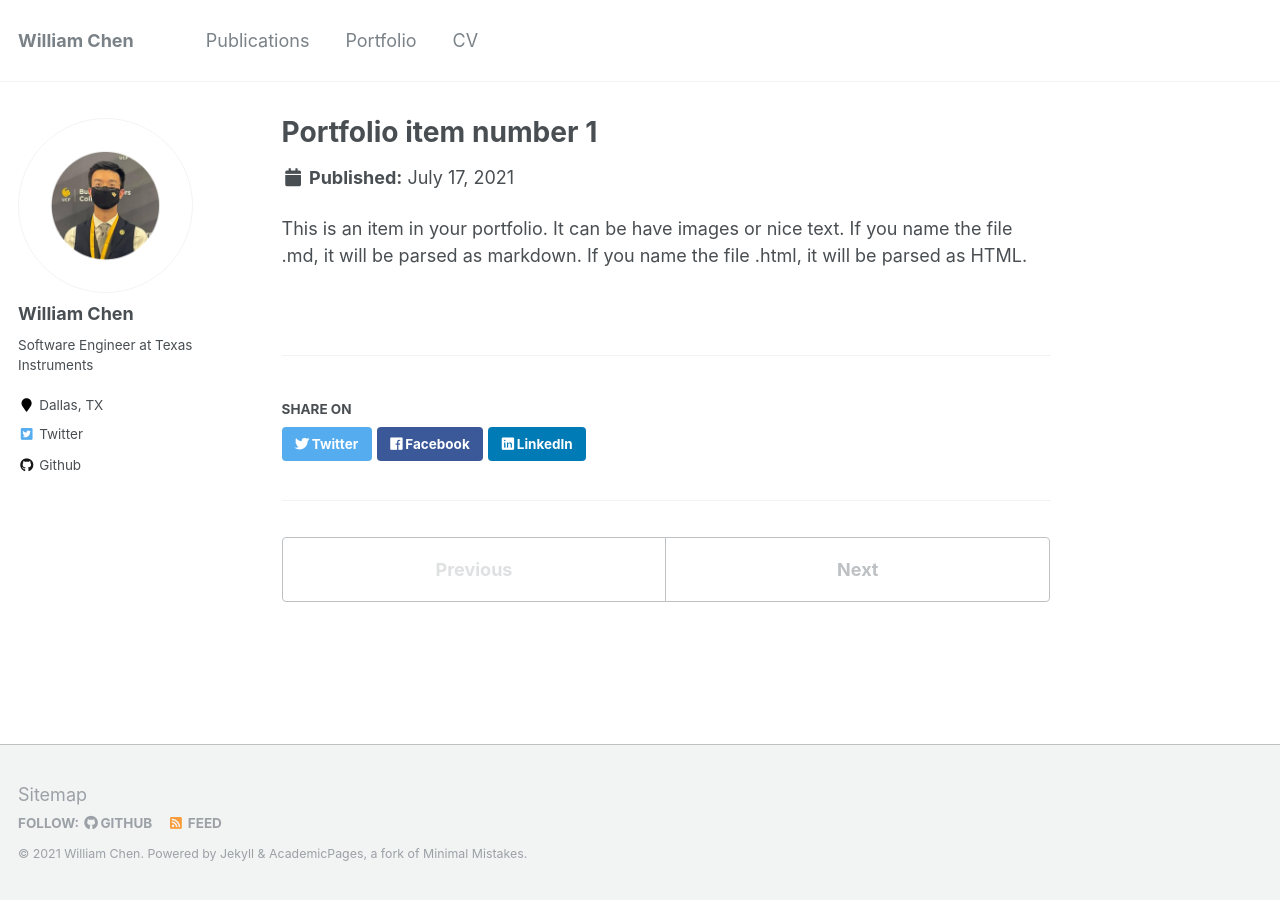
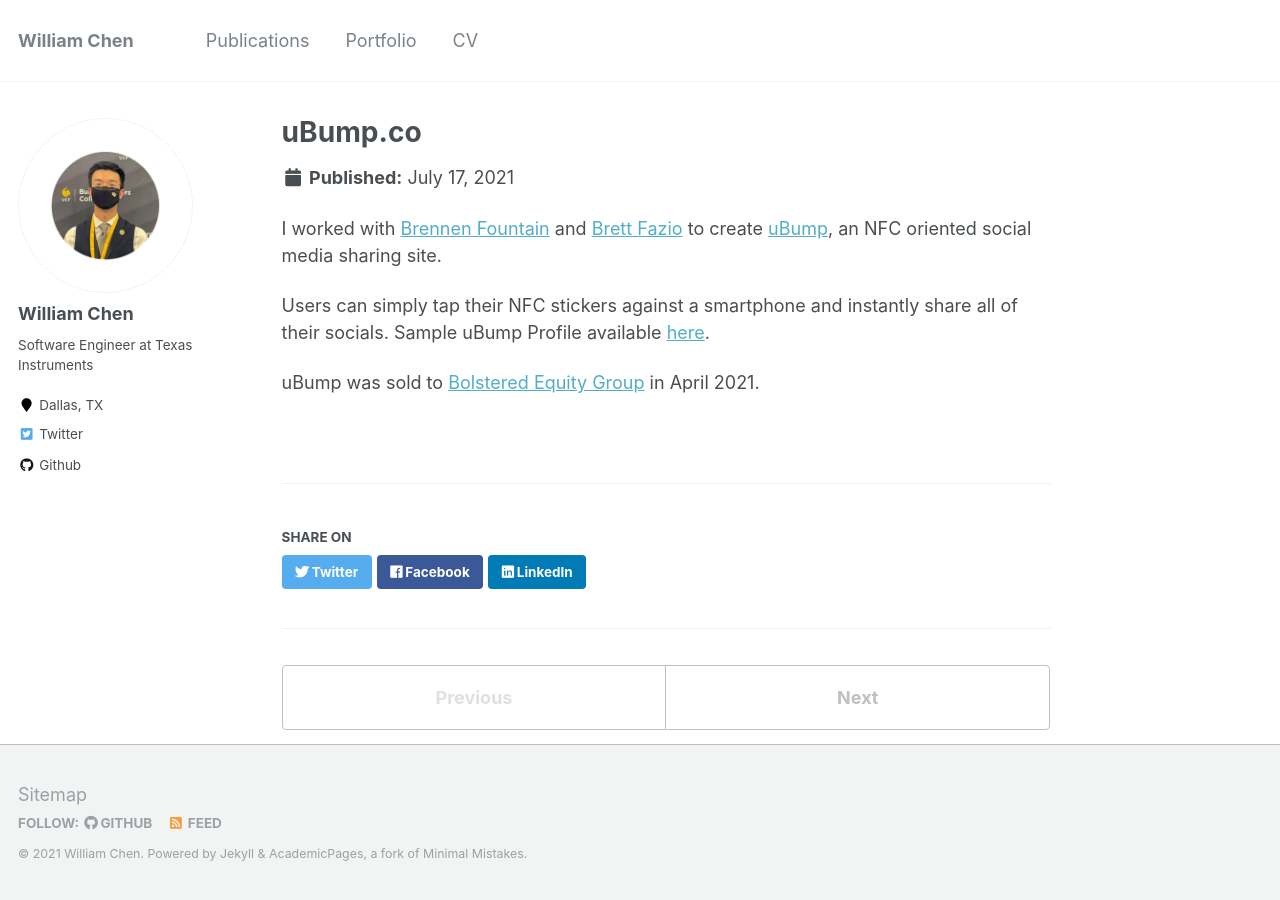
Before and after one commit to wanchichen/wanchichen.github.io, a Jekyll site: the page built from _portfolio/portfolio-1.md, in a window 1280 px wide. Built offline with Jekyll 4.4.1, drawn with Linux system fonts in a browser that asks for light colours.

Commit message:
Update portfolio-1.md

```diff
--- a/_portfolio/portfolio-1.md
+++ b/_portfolio/portfolio-1.md
@@ -1,7 +1,11 @@
 ---
-title: "Portfolio item number 1"
-excerpt: "Short description of portfolio item number 1<br/><img src='/images/500x300.png'>"
+title: "uBump.co"
+excerpt: "NFC oriented social media sharing site<br/><img src='/images/bump.png'>"
 collection: portfolio
 ---
 
-This is an item in your portfolio. It can be have images or nice text. If you name the file .md, it will be parsed as markdown. If you name the file .html, it will be parsed as HTML.
+I worked with [Brennen Fountain](https://www.linkedin.com/in/brennen-fountain-743302149/) and [Brett Fazio](https://www.linkedin.com/in/brett-fazio/) to create [uBump](https://shop.ubump.co), an NFC oriented social media sharing site.
+
+Users can simply tap their NFC stickers against a smartphone and instantly share all of their socials. Sample uBump Profile available [here](https://ubump.co/william).
+
+uBump was sold to [Bolstered Equity Group](https://www.crunchbase.com/acquisition/bolstered-equity-group-acquires-ubump--a3029e9a) in April 2021.
```
